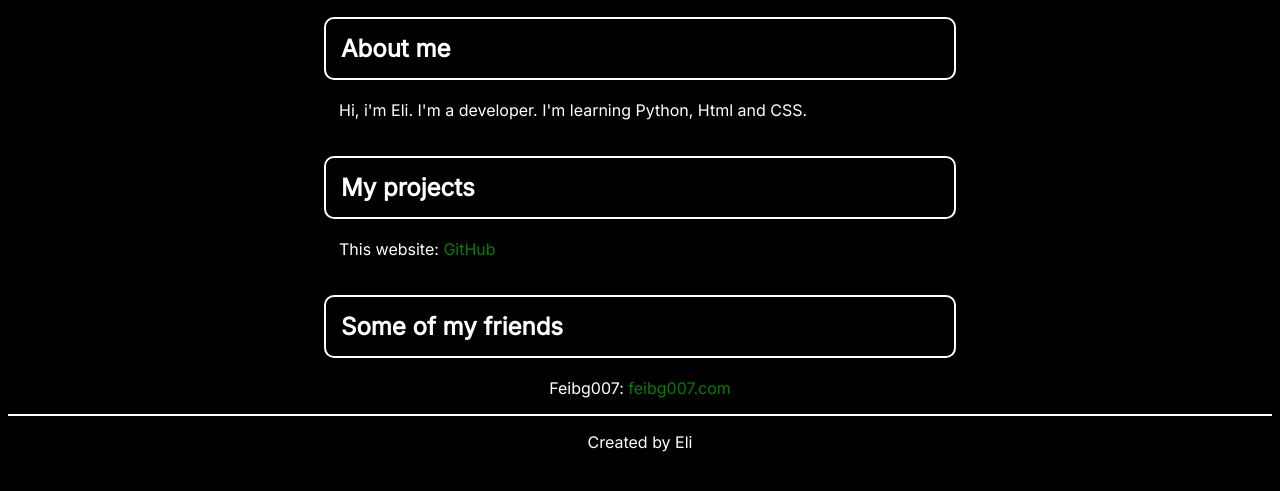
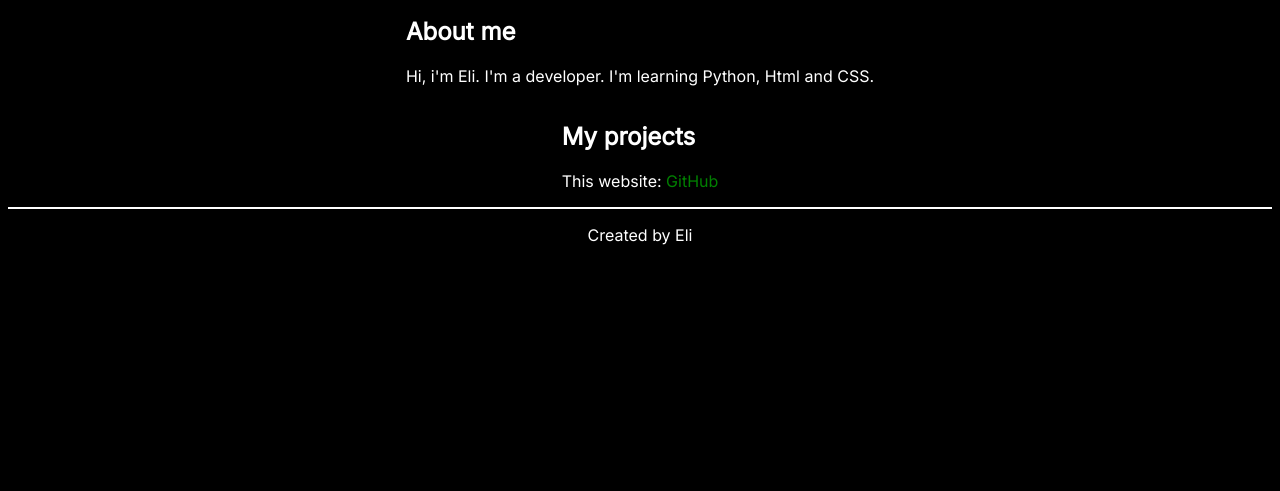
Before and after one commit to Elisz11/MyWebsite, a plain HTML site: page index.html in a window 1280 px wide. Shown: the part 305-796 px from the top of the page. Drawn offline with Linux system fonts and the light colour scheme; a web font is replaced by a local one.

Commit message:
Update index.html

```diff
--- a/index.html
+++ b/index.html
@@ -20,17 +20,13 @@
                 <h1>Eli</h1>
             </div>
         </header>
-        <div class="about">
+        <div class="categories">
             <h2>About me</h2>
             <p>Hi, i'm Eli. I'm a developer. I'm learning Python, Html and CSS.</p>
         </div>
-        <div class="projects">
+        <div class="categories">
             <h2>My projects</h2>
             <p>This website: <a href="https://github.com/eli-sz-11/elisz11.com" target="_blank" class="link">GitHub</a></p>
-        </div>
-        <div class="friends">
-            <h2>Some of my friends</h2>
-            <p>Feibg007: <a href="https://feibg007.com" target="_blank" class="link">feibg007.com</a></p>
         </div>
         <footer>
             <p>Created by Eli</p>
```
